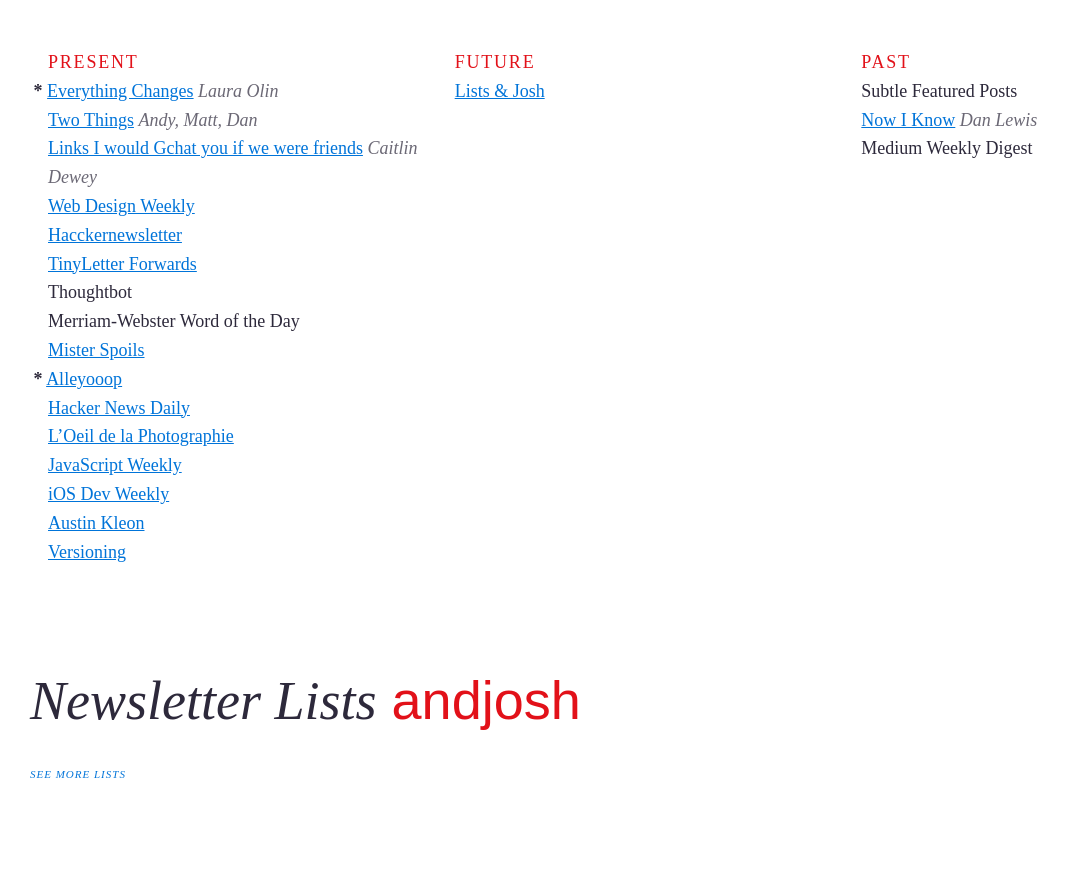
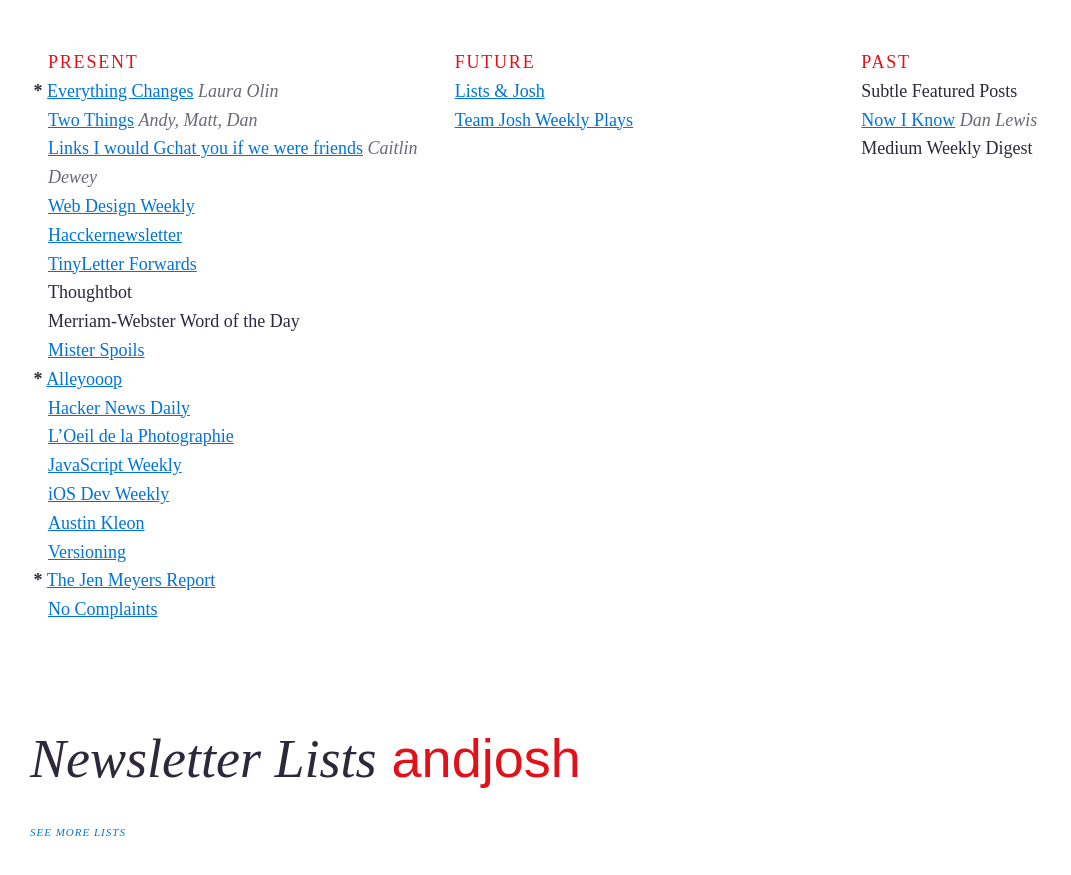
Before and after one commit to joshbeckman/andjosh.github.io, a Jekyll site: the page built from newsletter-lists.md, in a window 1280 px wide. Shown: the top 875 px of the page, without its empty margins (0-1071 px from the left). Built offline with Jekyll 4.4.1, drawn with Linux system fonts in a browser that asks for light colours; Markdown is read by kramdown in place of the engine named in the settings.

Commit message:
newsletters I found

```diff
--- a/newsletter-lists.md
+++ b/newsletter-lists.md
@@ -20,10 +20,13 @@
 - [iOS Dev Weekly](https://iosdevweekly.com)
 - [Austin Kleon](http://austinkleon.com/newsletter/)
 - [Versioning](https://www.sitepoint.com/versioning)
+- __*__ [The Jen Meyers Report](http://tinyletter.com/jenmyers)
+- [No Complaints](http://tinyletter.com/nocomplaints)
 
 <!--two items:-->
 
 - [Lists & Josh](//tinyletter.com/lists)
+- [Team Josh Weekly Plays](http://www.teamjosh.co/weekly)
 
 <!--two items:-->
 
```
